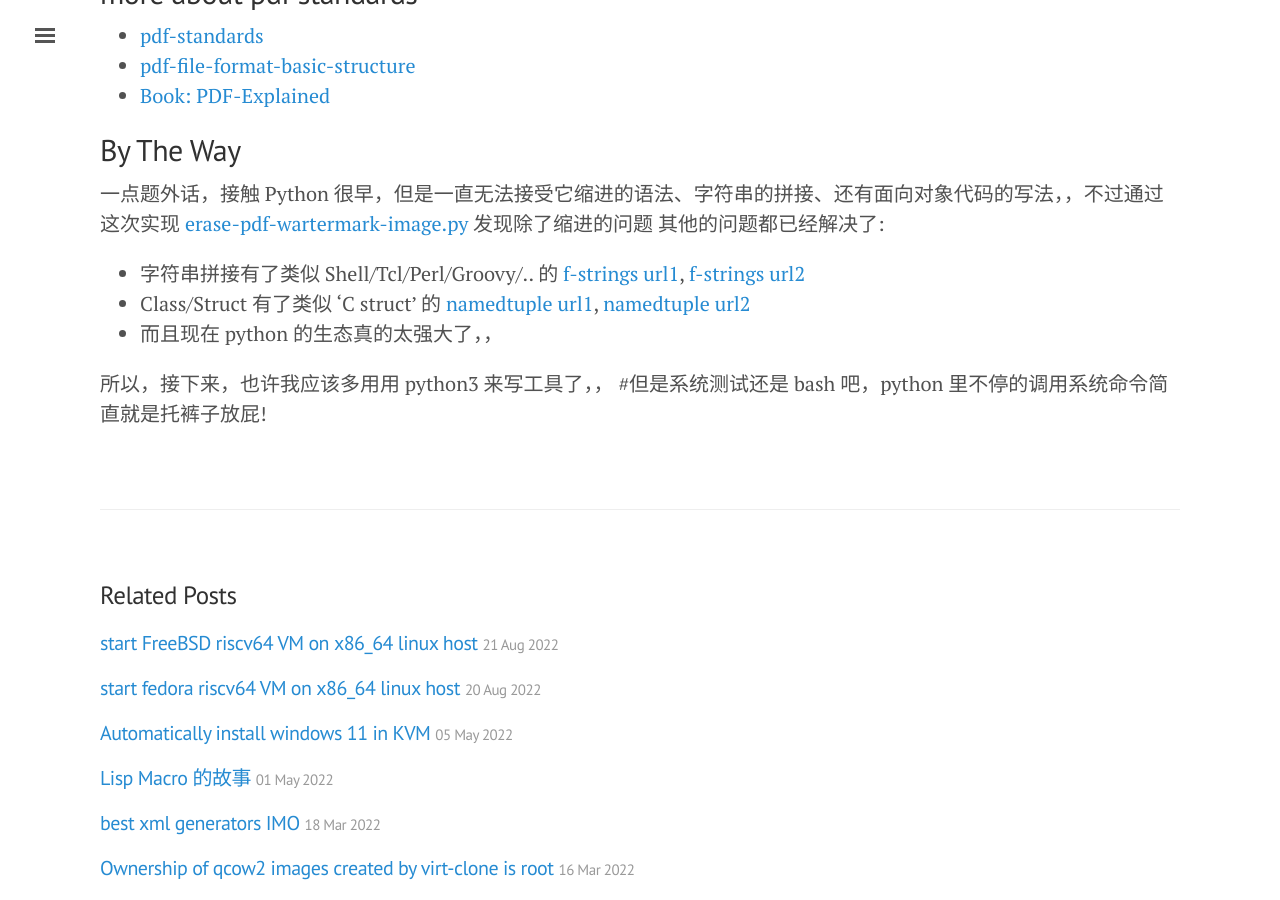
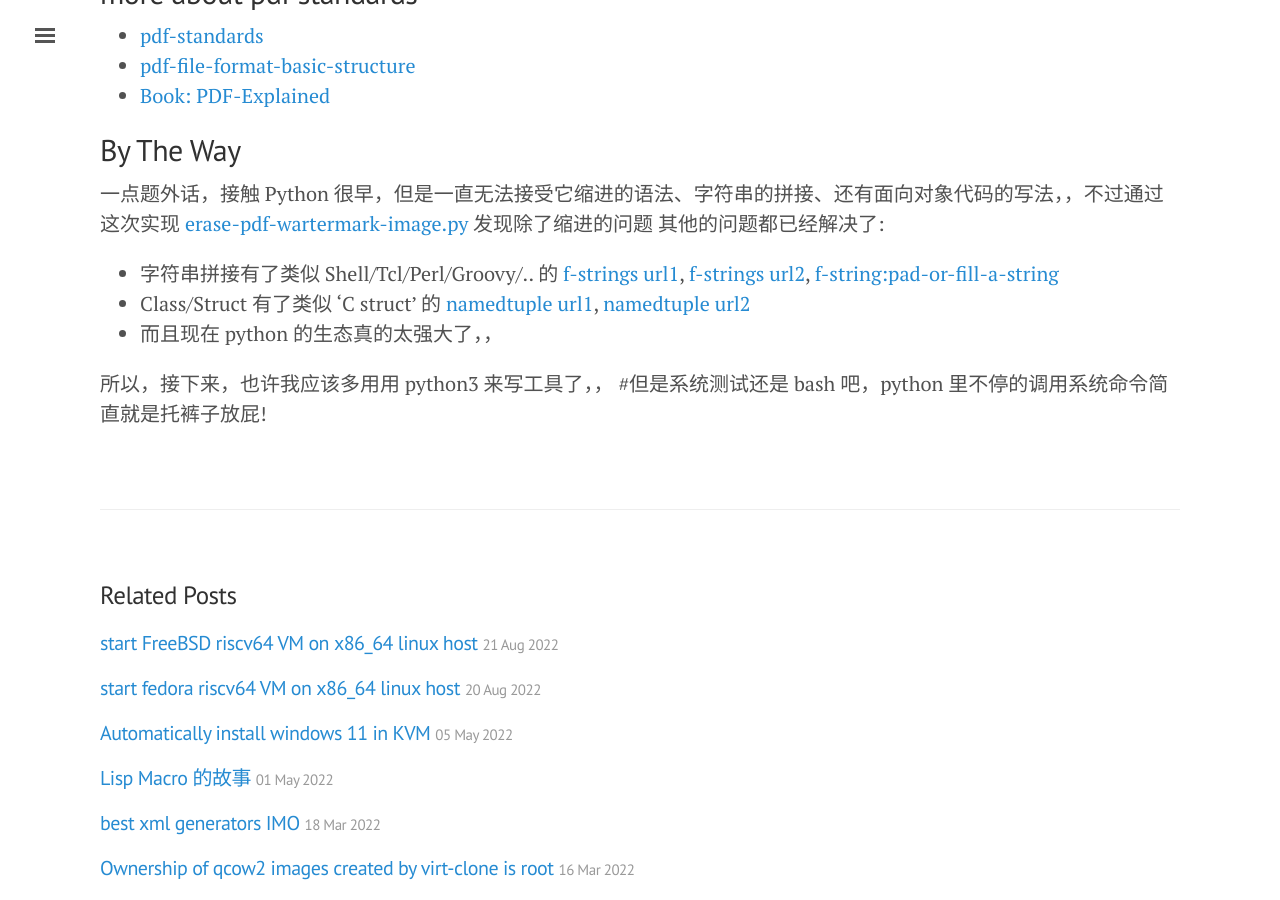
Before and after one commit to tcler/tcler.github.io, a Jekyll site: the page built from _posts/2022-11-01-remove-wartermark-image-from-pdf-by-PyMuPDF.md, in a window 1280 px wide and 900 px high, scrolled down 2015 px. Built offline with Jekyll 4.4.1, drawn with Linux system fonts in a browser that asks for light colours.

Commit message:
Update 2022-11-01-remove-wartermark-image-from-pdf-by-PyMuPDF.md

```diff
--- a/_posts/2022-11-01-remove-wartermark-image-from-pdf-by-PyMuPDF.md
+++ b/_posts/2022-11-01-remove-wartermark-image-from-pdf-by-PyMuPDF.md
@@ -72,7 +72,7 @@ usage: mutool <command> [options]
 
 ## By The Way
 一点题外话，接触 Python 很早，但是一直无法接受它缩进的语法、字符串的拼接、还有面向对象代码的写法，，不过通过这次实现 [erase-pdf-wartermark-image.py](https://github.com/tcler/argparse-getopt-examples/blob/master/python/erase-pdf-wartermark-image.py) 发现除了缩进的问题 其他的问题都已经解决了:
-- 字符串拼接有了类似 Shell/Tcl/Perl/Groovy/.. 的 [f-strings url1](https://realpython.com/python-f-strings/), [f-strings url2](https://docs.python.org/3/reference/lexical_analysis.html#f-strings)
+- 字符串拼接有了类似 Shell/Tcl/Perl/Groovy/.. 的 [f-strings url1](https://realpython.com/python-f-strings/), [f-strings url2](https://docs.python.org/3/reference/lexical_analysis.html#f-strings), [f-string:pad-or-fill-a-string](https://www.geeksforgeeks.org/pad-or-fill-a-string-by-a-variable-in-python-using-f-string/)
 - Class/Struct 有了类似 'C struct' 的 [namedtuple url1](https://realpython.com/python-namedtuple/), [namedtuple url2](https://docs.python.org/3.9/library/collections.html#collections.namedtuple)
 - 而且现在 python 的生态真的太强大了，，
 
```
